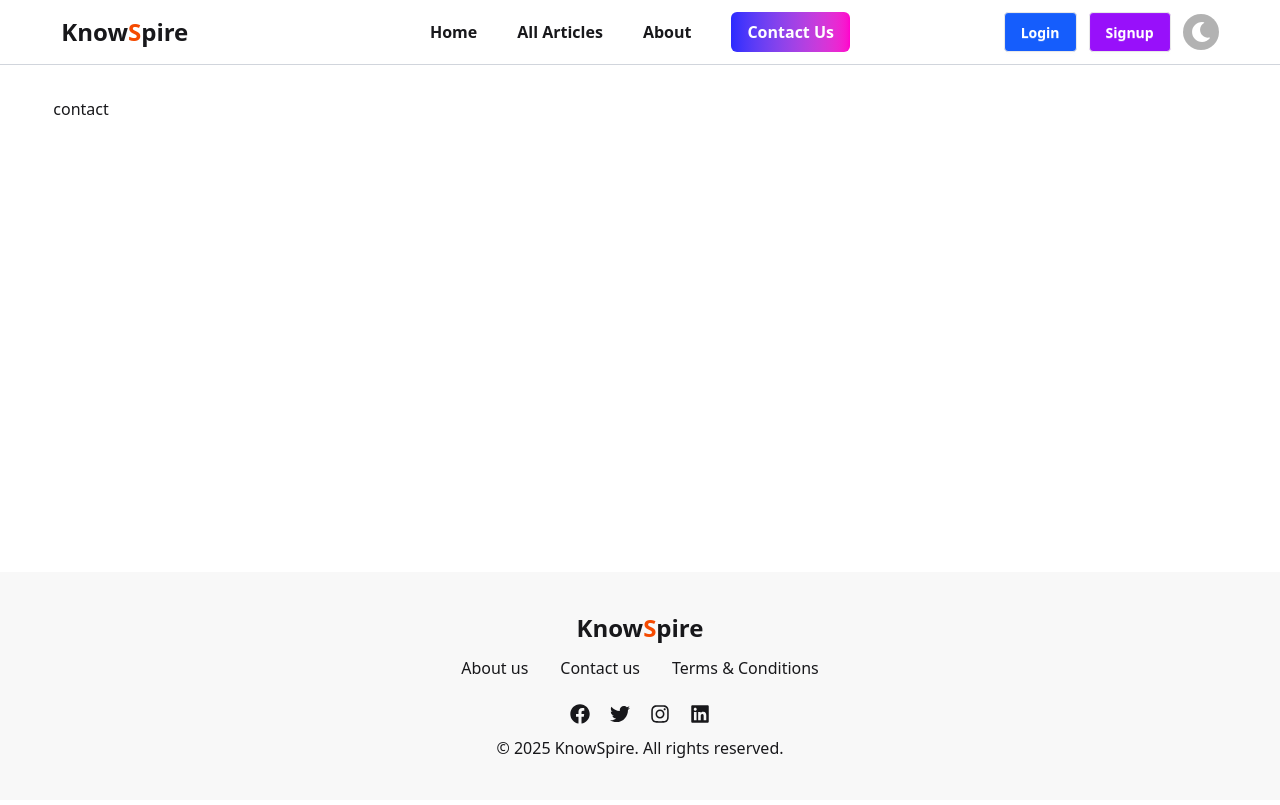
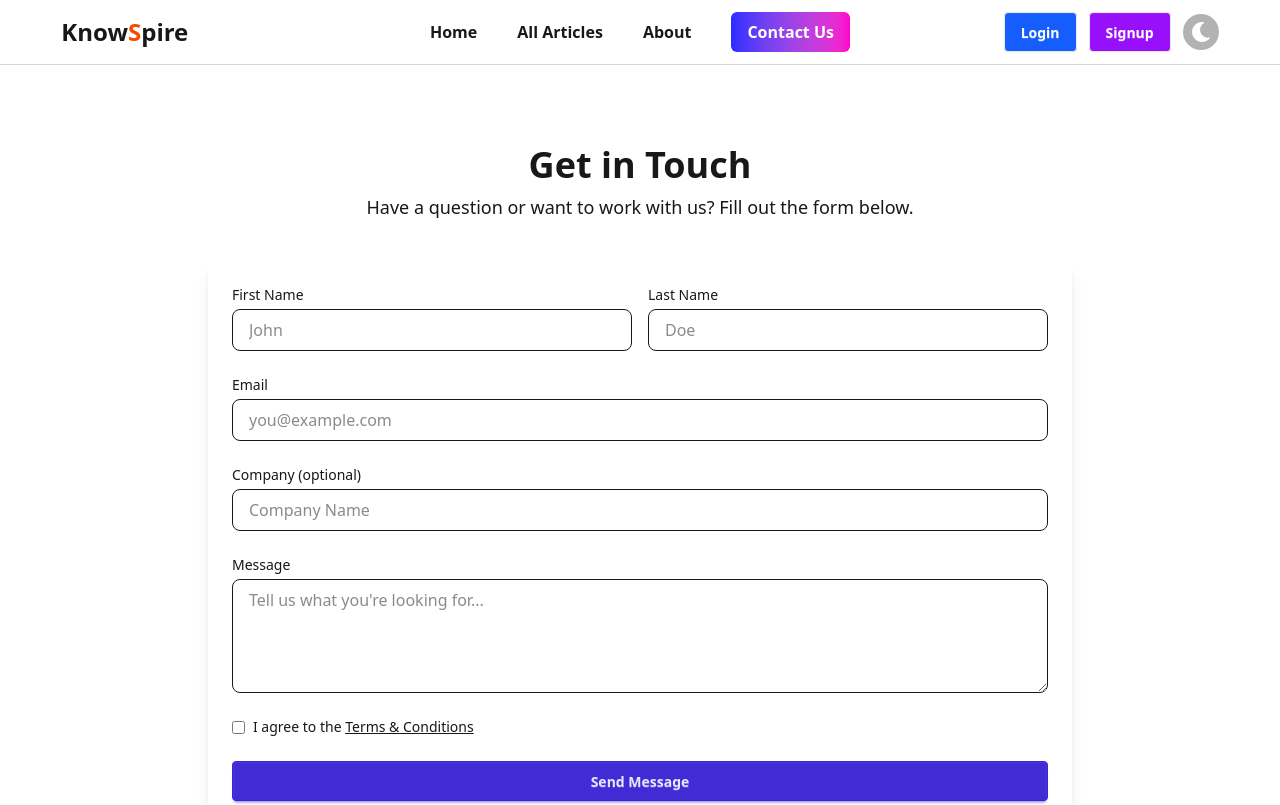
Before and after one commit to hanifsikder921/knowspire, a React (Vite) app: page /support in a window 1280 px wide. Shown: the top 805 px of the page. Built offline with nearby package versions, Linux system fonts and the light colour scheme; no server answers.

Commit message:
Contact us page design complete

```diff
--- a/src/components/Footer/Footer.jsx
+++ b/src/components/Footer/Footer.jsx
@@ -26,9 +26,9 @@ const Footer = () => {
 
                     <div className="mt-3 flex justify-center items-center">
                         <div className='flex md:flex-row flex-col md:gap-8 gap-3'>
-                            <Link className='hover:underline duration-300 hover:font-semibold'>About us</Link>
-                            <Link className='hover:underline duration-300 hover:font-semibold'>Contact us</Link>
-                            <Link className='hover:underline duration-300 hover:font-semibold'>Terms & Conditions</Link>
+                            <Link to='/about' className='hover:underline duration-300 hover:font-semibold'>About us</Link>
+                            <Link to='/support' className='hover:underline duration-300 hover:font-semibold'>Contact us</Link>
+                            <Link to='/condition' className='hover:underline duration-300 hover:font-semibold'>Terms & Conditions</Link>
                         </div>
                     </div>
 
--- a/src/pages/OptionalPage/AboutUs.jsx
+++ b/src/pages/OptionalPage/AboutUs.jsx
@@ -2,8 +2,18 @@ import React from 'react';
 
 const AboutUs = () => {
     return (
-        <div>
-            about
+        <div className="max-w-4xl mx-auto px-4 py-10">
+            <h1 className="text-3xl font-bold mb-4">About Us</h1>
+            <p className="mb-4 text-lg">
+                Welcome to <strong>Knowletix</strong> – a vibrant knowledge-sharing platform designed specifically for students and learners.
+            </p>
+            <p className="mb-4">
+                Our mission is to empower students by providing a space where they can share articles, insights, and innovative ideas. We believe learning should be collaborative, open, and accessible to all.
+            </p>
+            <p className="mb-4">
+                Whether you're here to read, write, or engage with like-minded learners, we’re committed to delivering a user-friendly and secure experience.
+            </p>
+            <p >Let’s learn, grow, and share — together.</p>
         </div>
     );
 };
--- a/src/pages/OptionalPage/ContactUs.jsx
+++ b/src/pages/OptionalPage/ContactUs.jsx
@@ -2,8 +2,89 @@ import React from 'react';
 
 const ContactUs = () => {
     return (
-        <div>
-            contact
+        <div className="max-w-4xl mx-auto px-4 py-12">
+            <div className="text-center mb-10">
+                <h2 className="text-4xl font-bold">Get in Touch</h2>
+                <p className="mt-2 text-lg">
+                    Have a question or want to work with us? Fill out the form below.
+                </p>
+            </div>
+
+            <form className="space-y-6 shadow-lg rounded-lg p-6">
+                <div className="grid grid-cols-1 md:grid-cols-2 gap-4">
+                    <div>
+                        <label htmlFor="firstName" className="block text-sm font-medium">First Name</label>
+                        <input
+                            type="text"
+                            id="firstName"
+                            name="firstName"
+                            placeholder="John"
+                            className="mt-1 block w-full border focus:ring-1 rounded-lg px-4 py-2"
+                        />
+                    </div>
+                    <div>
+                        <label htmlFor="lastName" className="block text-sm font-medium">Last Name</label>
+                        <input
+                            type="text"
+                            id="lastName"
+                            name="lastName"
+                            placeholder="Doe"
+                            className="mt-1 block w-full border focus:ring-1 rounded-lg px-4 py-2"
+                        />
+                    </div>
+                </div>
+
+                <div>
+                    <label htmlFor="email" className="block text-sm font-medium">Email</label>
+                    <input
+                        type="email"
+                        id="email"
+                        name="email"
+                        placeholder="you@example.com"
+                        className="mt-1 block w-full border focus:ring-1 rounded-lg px-4 py-2"
+                    />
+                </div>
+
+                <div>
+                    <label htmlFor="company" className="block text-sm font-medium">Company (optional)</label>
+                    <input
+                        type="text"
+                        id="company"
+                        name="company"
+                        placeholder="Company Name"
+                        className="mt-1 block w-full border focus:ring-1 rounded-lg px-4 py-2"
+                    />
+                </div>
+
+                <div>
+                    <label htmlFor="message" className="block text-sm font-medium">Message</label>
+                    <textarea
+                        id="message"
+                        name="message"
+                        rows="4"
+                        placeholder="Tell us what you're looking for..."
+                        className="mt-1 block w-full border focus:ring-1 rounded-lg px-4 py-2"
+                    ></textarea>
+                </div>
+
+                <div className="flex items-center">
+                    <input type="checkbox" id="terms" className="mr-2" />
+                    <label htmlFor="terms" className="text-sm">
+                        I agree to the <a href="/condition" className="underline">Terms & Conditions</a>
+                    </label>
+                </div>
+
+                <button
+                    type="submit"
+                    className="w-full btn btn-primary"
+                >
+                    Send Message
+                </button>
+
+                <p className="text-center text-sm mt-3">
+                    We usually respond within 24–48 hours.
+                </p>
+            </form>
         </div>
     );
 };
--- a/src/pages/OptionalPage/Terms.jsx
+++ /dev/null
@@ -1,11 +0,0 @@
-import React from 'react';
-
-const Terms = () => {
-    return (
-        <div>
-            terms and condition
-        </div>
-    );
-};
-
-export default Terms;
--- /dev/null
+++ b/src/pages/OptionalPage/TermsAndCondition.jsx
@@ -0,0 +1,24 @@
+import React from 'react';
+
+const TermsAndCondition = () => {
+    return (
+        <div className="max-w-4xl mx-auto px-4 py-10">
+            <h1 className="text-3xl font-bold mb-4">Terms & Conditions</h1>
+            <p className="mb-4">
+                By using our platform, you agree to the following terms and conditions:
+            </p>
+            <ul className="list-disc pl-6 space-y-2">
+                <li>You must be at least 13 years old to register or use this site.</li>
+                <li>All content shared must be your original work or properly credited.</li>
+                <li>We reserve the right to remove any inappropriate or offensive content.</li>
+                <li>Your personal data will be handled securely in compliance with applicable privacy laws.</li>
+                <li>We may update these terms at any time. Users will be notified of significant changes.</li>
+            </ul>
+            <p className="mt-6 text-base">
+                For any clarification, feel free to contact us.
+            </p>
+        </div>
+    );
+};
+
+export default TermsAndCondition;
--- a/src/routes/router.jsx
+++ b/src/routes/router.jsx
@@ -15,10 +15,10 @@ import UniversalCategory from "../pages/CategoryPage/UniversalCategory";
 import ContributorPostLayout from "../layouts/ContributorPostLayout";
 import ContributorPost from "../pages/TopContributor/ContributorPost";
 import ErrorPage from "../pages/ErrorPage/ErrorPage";
-import Terms from "../pages/OptionalPage/Terms";
 import ContactUs from "../pages/OptionalPage/ContactUs";
 import AboutUs from "../pages/OptionalPage/AboutUs";
 import PublicRoute from "../provider/PublicRoute";
+import TermsAndCondition from "../pages/OptionalPage/TermsAndCondition";
 
 
 
@@ -39,6 +39,11 @@ const router = createBrowserRouter([
 
             },
             {
+                path: "/condition",
+                Component:TermsAndCondition
+            },
+
+            {
                 path: '/allArticles',
                 loader: async () => {
                     try {
@@ -46,14 +51,14 @@ const router = createBrowserRouter([
                         return res;
                     } catch (err) {
                         throw new Response("Failed to load articles", {
-                            status: 500,
+                            status: err,
                             statusText: "Internal Server Error",
                         });
                     }
                 },
 
                 Component: AllArticlex,
-                errorElement: <ErrorPage/>
+                errorElement: <ErrorPage />
             },
 
 
@@ -71,7 +76,7 @@ const router = createBrowserRouter([
 
             },
             {
-                path: 'my-added-article/:email',
+                path: '/my-added-article/:email',
                 loader: ({ params }) => {
                     const token = localStorage.getItem('token');
                     return axios(`${import.meta.env.VITE_API_URL}/my-articles/${params.email}`, {
@@ -95,10 +100,6 @@ const router = createBrowserRouter([
                     }
                 },
                 Component: Details
-            },
-            {
-                path: "terms",
-                component: Terms
             }
 
 
```
